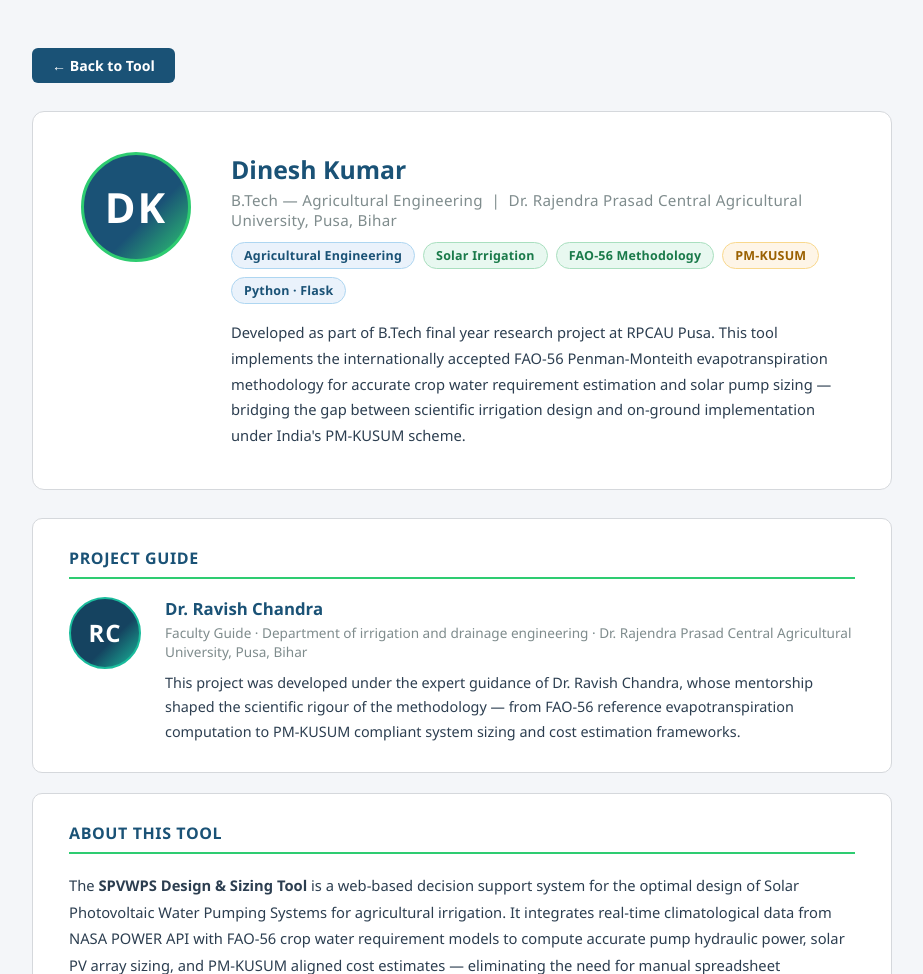
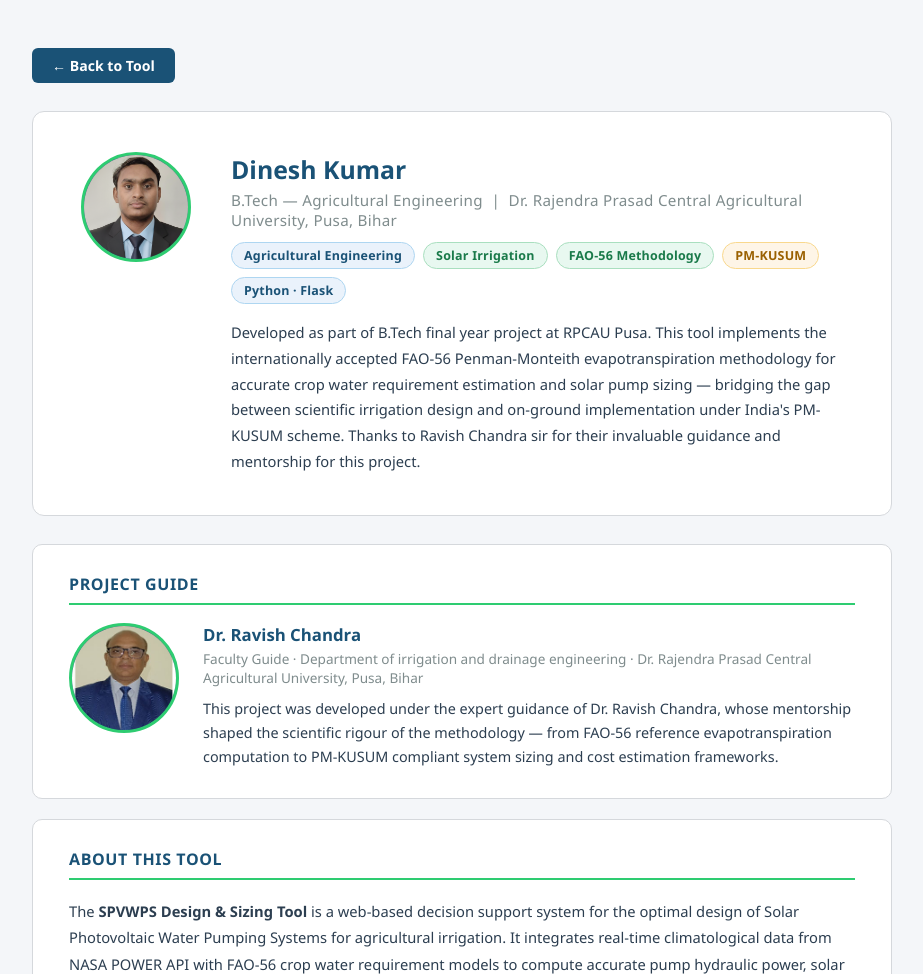
Before and after one commit to Dineshkumar085/spvwps-tool, a Flask app: page /about in a window 1280 px wide. Shown: the part 93-1067 px from the top of the page, without its empty margins (178-1101 px from the left). Run offline with Flask 3, Linux system fonts and the light colour scheme.

Commit message:
Add PWA support - manifest, service worker, icons, about page

```diff
--- a/app.py
+++ b/app.py
@@ -956,5 +956,12 @@ def api_eto():
 @app.route("/about")
 def about():
     return render_template("about.html")
+@app.route('/static/sw.js')           # ← pehle, bahar
+def service_worker():
+    return app.send_static_file('sw.js')
+@app.route('/favicon.ico')
+def favicon():
+    return app.send_static_file('app.png')
+
 if __name__ == "__main__":
-    app.run(debug=True, host="0.0.0.0", port=5000)
+    app.run(debug=True, host="0.0.0.0", port=5000)   # ← last mein
--- a/static/sw.js
+++ b/static/sw.js
@@ -1,13 +1,12 @@
 // SPVWPS Tool — Service Worker
 // Caches static assets for faster loads. Network-first for API calls.
 
-const CACHE = 'spvwps-v1';
 const STATIC = [
   '/',
   '/about',
   '/static/manifest.json',
+  '/static/app.png',     // ← ye add karo
 ];
-
 self.addEventListener('install', e => {
   e.waitUntil(
     caches.open(CACHE).then(c => c.addAll(STATIC)).then(() => self.skipWaiting())
--- a/templates/about.html
+++ b/templates/about.html
@@ -1,6 +1,13 @@
 <!DOCTYPE html>
 <html lang="en">
 <head>
+  <!-- PWA -->
+<link rel="manifest" href="/static/manifest.json">
+<meta name="theme-color" content="#2e7d32">
+<link rel="apple-touch-icon" href="/static/app.png">
+<meta name="mobile-web-app-capable" content="yes">
+<meta name="apple-mobile-web-app-capable" content="yes">
+<meta name="apple-mobile-web-app-title" content="SPVWPS">
   <meta charset="UTF-8"/>
   <meta name="viewport" content="width=device-width, initial-scale=1.0"/>
   <title>About — SPVWPS Tool</title>
@@ -262,7 +269,11 @@
 
   <!-- ── DEVELOPER ── -->
   <div class="hero">
-    <div class="avatar">DK</div>
+<div class="avatar">
+    <img src="{{ url_for('static', filename='Dinesh.jpg') }}"
+         alt="Dinesh Kumar"
+         style="width:100%; height:100%; object-fit:cover; border-radius:50%;">
+</div>
     <div class="hero-info">
       <h2>Dinesh Kumar</h2>
       <div class="role">
@@ -277,11 +288,12 @@
         <span class="badge badge-blue">Python · Flask</span>
       </div>
       <p>
-        Developed as part of B.Tech final year research project at RPCAU Pusa.
+        Developed as part of B.Tech final year  project at RPCAU Pusa.
         This tool implements the internationally accepted FAO-56 Penman-Monteith
         evapotranspiration methodology for accurate crop water requirement estimation
         and solar pump sizing — bridging the gap between scientific irrigation design
         and on-ground implementation under India's PM-KUSUM scheme.
+        Thanks to Ravish Chandra sir for their invaluable guidance and mentorship for this project.
       </p>
     </div>
   </div>
@@ -290,7 +302,11 @@
   <div class="section-card">
     <h3>Project Guide</h3>
     <div class="guide-card">
-      <div class="avatar-sm">RC</div>
+      <div class="avatar">
+    <img src="{{ url_for('static', filename='ravishsir.jpg') }}"
+         alt="Dinesh Kumar"
+         style="width:100%; height:100%; object-fit:cover; border-radius:50%;">
+</div>
       <div class="guide-info">
         <h4>Dr. Ravish Chandra</h4>
         <div class="g-role">
@@ -417,10 +433,7 @@
     B.Tech Agricultural Engineering · RPCAU Pusa, Bihar<br/>
     Under the guidance of <strong>Dr. Ravish Chandra</strong><br/>
     Dr. Rajendra Prasad Central Agricultural University, Pusa, Samastipur, Bihar — 848125<br/><br/>
-    <span style="font-size:0.75rem;">
-      Tool methodology aligned with FAO-56 · PM-KUSUM Guidelines (MNRE 2024) ·
-      NASA POWER API v2
-    </span>
+
   </div>
 
 </div>
```
Also changed, not shown: convert_icon.py (added, +8 -0 lines), templates/index.html (+14 -0 lines), static/Dinesh.jpg (added), static/app.png (added), static/favicon.ico (renamed from static/1000189017.png), static/icon-192.png (added), static/icon-512.png (added), static/manifest.json, static/ravishsir.jpg (added).
